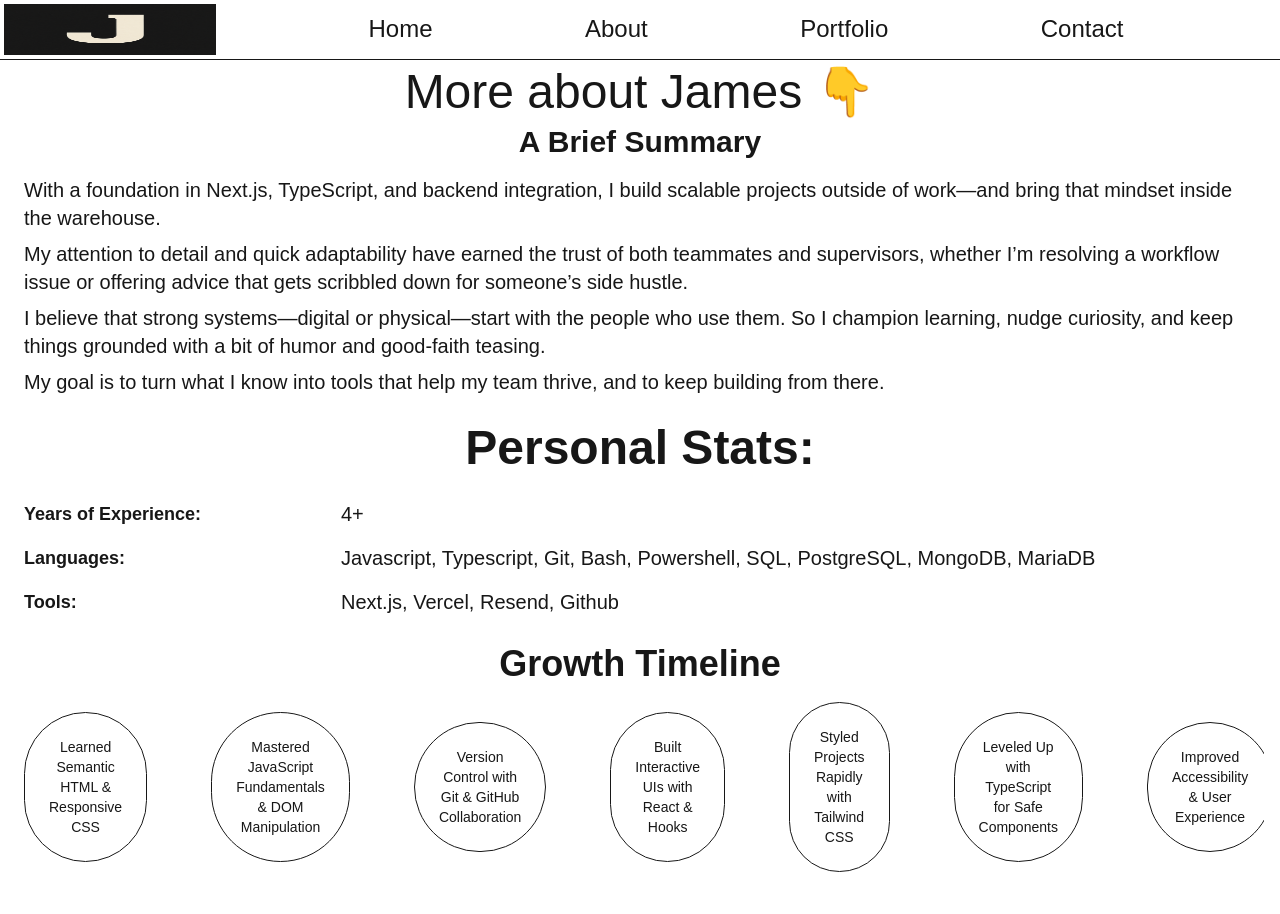
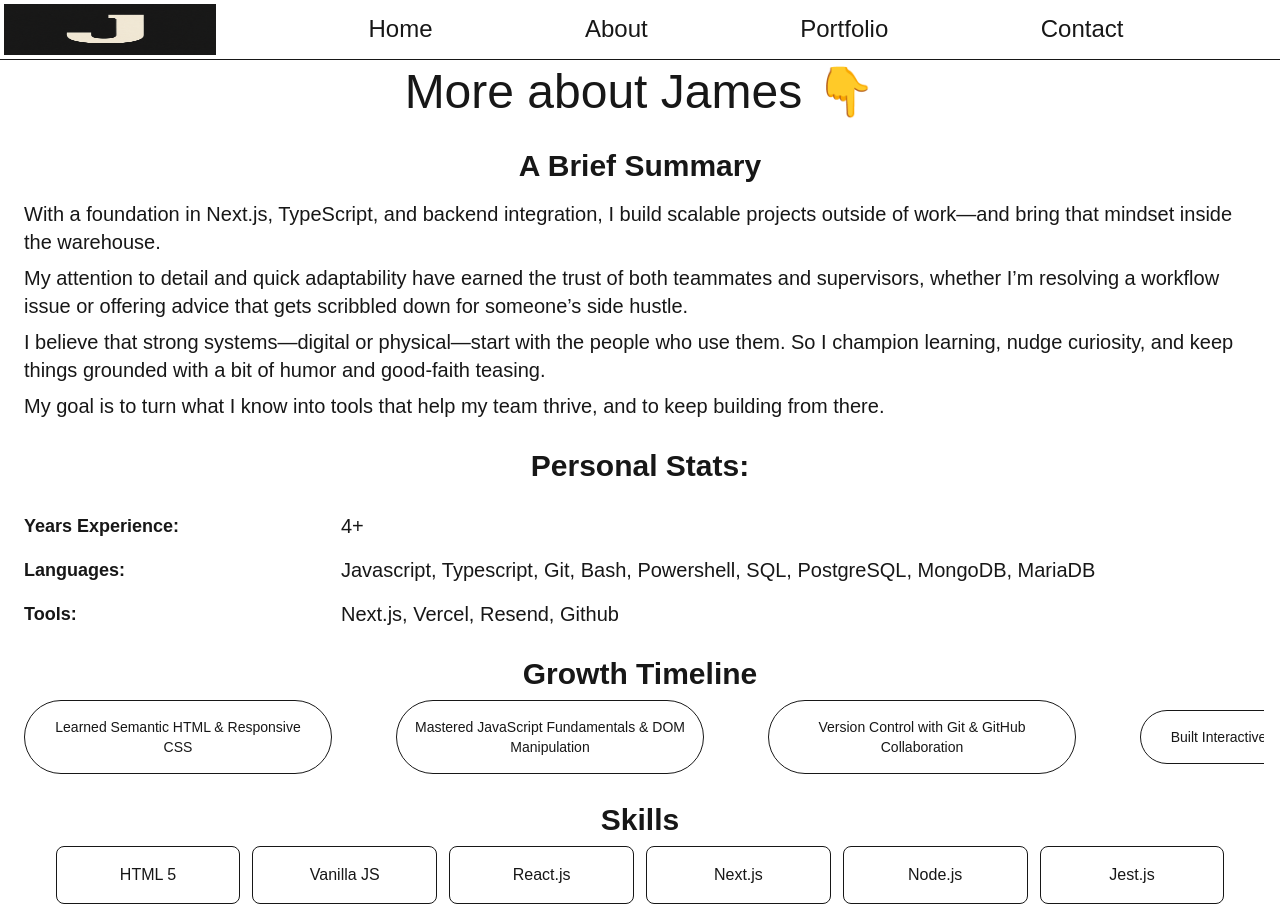
Before and after one commit to Jameshuff95/portfolio25, a Next.js app: page /pages/about in a window 1280 px wide. Shown: the top 914 px of the page. Built offline with nearby package versions, Linux system fonts and the light colour scheme.

Commit message:
minor changes in about page timeline

```diff
--- a/app/_components/SkillTags.tsx
+++ b/app/_components/SkillTags.tsx
@@ -10,7 +10,7 @@ const SkillTags = () => {
         {skillsList.map((skill) => (
           <li
             key={skill.id}
-            className="border rounded-lg p-2 flex items-center justify-center text-center cursor-pointer hover:text-background hover:bg-foreground w-[15%]"
+            className="border rounded-lg p-4 flex items-center justify-center text-center cursor-pointer hover:text-background hover:bg-foreground min-w-[15%] h-[75]"
           >
             {skill.title}
           </li>
--- a/app/_components/StatsPanel.tsx
+++ b/app/_components/StatsPanel.tsx
@@ -5,12 +5,12 @@ const StatsPanel = () => {
   return (
     <main className="flex flex-col gap-5">
       <header>
-        <h3 className="text-5xl text-center font-bold ">Personal Stats:</h3>
+        <h3 className="text-3xl text-center font-bold ">Personal Stats:</h3>
       </header>
       <ul>
         {statsList.map((stat) => (
           <div key={stat.id} className="flex p-2 gap-3">
-            <p className="text-center flex justify-start w-[25%] font-bold text-lg">
+            <p className="flex justify-start w-[25%] font-bold text-lg">
               {stat.title}:
             </p>
             <p className="w-[75%] text-xl">{stat.value}</p>
--- a/app/_components/Timeline.tsx
+++ b/app/_components/Timeline.tsx
@@ -7,7 +7,7 @@ const Timeline = () => {
       <section>
         <article>
           <header>
-            <h3 className="font-bold text-center text-4xl">Growth Timeline</h3>
+            <h3 className="font-bold text-center text-3xl">Growth Timeline</h3>
           </header>
           <TimelineDot />
         </article>
--- a/app/_components/TimelineDot.tsx
+++ b/app/_components/TimelineDot.tsx
@@ -7,18 +7,17 @@ const TimelineDot = () => {
     <div className="p-2 flex flex-grow overflow-x-auto items-center gap-8 h-[200]">
       {timelineList.map((timeline) => (
         <React.Fragment key={timeline.id}>
-          {timeline.id <= timelineList.length - 1 ? (
+          {timeline.id <= timelineList.length ? (
             <>
-              <div className="border p-6 rounded-full flex items-center justify-center text-sm text-center w-[50%]">
+              <div className="border p-4 rounded-full flex items-center justify-center text-sm text-center min-w-[25%] h-[75%]">
                 {timeline.title}
               </div>
-              <FaLongArrowAltRight className="text-6xl min-w-[50]" />
+
+              {timeline.id < timelineList.length ? (
+                <FaLongArrowAltRight className="text-6xl min-w-[50]" />
+              ) : null}
             </>
-          ) : (
-            <div className="border p-6 bg-foreground rounded-full  text-background flex items-center justify-center text-sm text-center min-w-[100]">
-              {timeline.title}
-            </div>
-          )}
+          ) : null}
         </React.Fragment>
       ))}
     </div>
--- a/app/_lists/lists.tsx
+++ b/app/_lists/lists.tsx
@@ -211,7 +211,7 @@ export const timelineList: TimelineList[] = [
 export const statsList: Stats[] = [
   {
     id: 1,
-    title: 'Years of Experience',
+    title: 'Years Experience',
     value: '4+',
   },
   {
--- a/app/pages/about/page.tsx
+++ b/app/pages/about/page.tsx
@@ -13,6 +13,7 @@ const About = () => {
         <header>
           <h1 className="text-5xl text-center">More about James 👇</h1>
         </header>
+        <br />
         <article className="p-2 flex flex-col gap-5">
           {/* about me paragraphs */}
           <AboutSummary />
@@ -25,7 +26,7 @@ const About = () => {
           {/* Custom Question Button */}
           <Link href="/pages/contact" className="flex justify-center">
             <Button
-              title="Ask Custom Question"
+              title="Ask Me A Question"
               className="mx-auto w-full text-3xl"
             />
           </Link>
```
